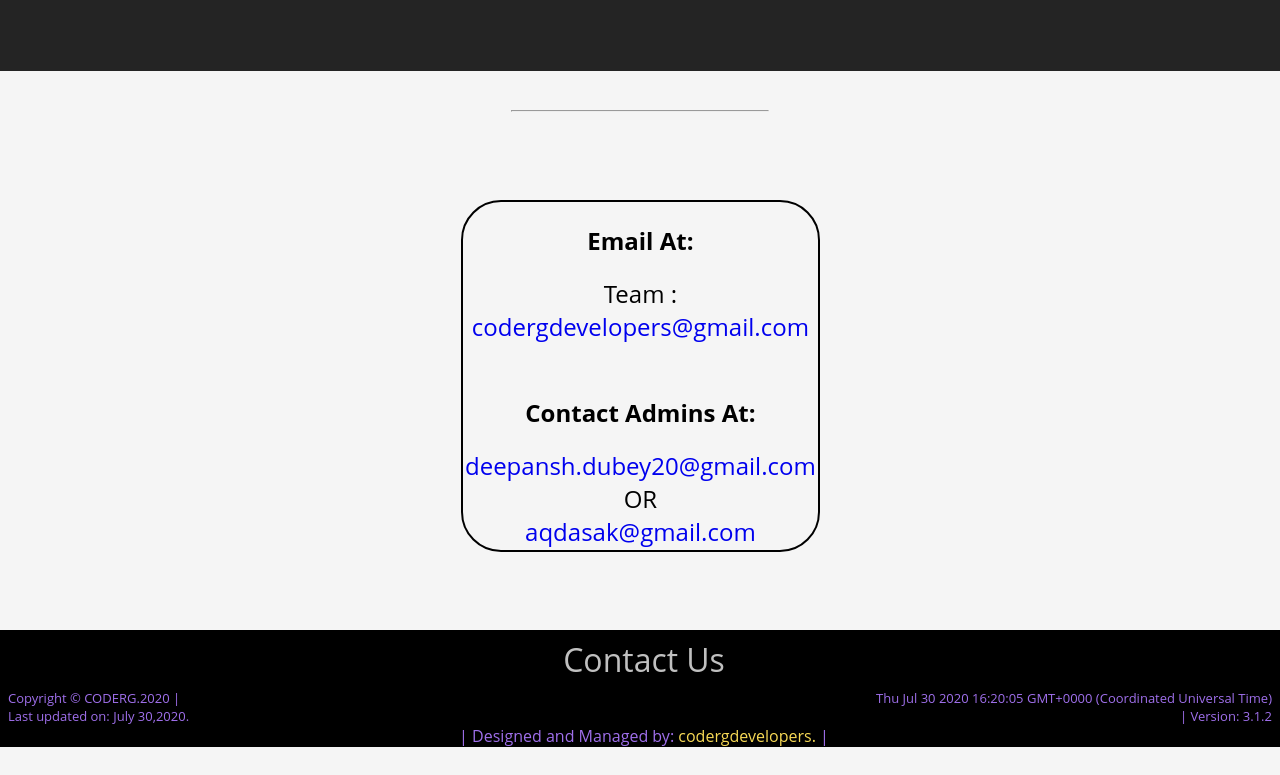
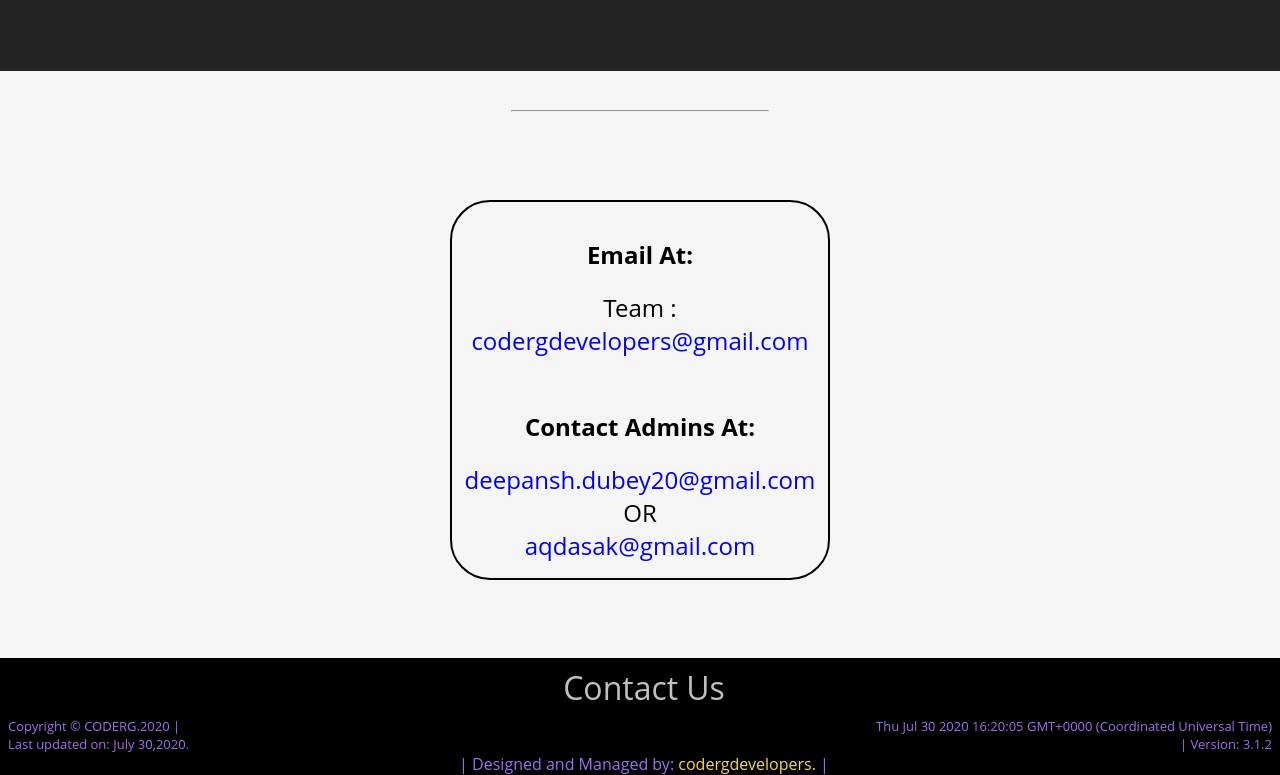
Before and after one commit to codergdevelopers/coderg, a Flask app: page /contact/ in a window 1280 px wide. Shown: the part 377-1152 px from the top of the page. Before the commit the page ends 1124 px from the top, so only its background shows below. Run offline with Flask 2, Linux system fonts and the light colour scheme.

Commit message:
final touch-up.

```diff
--- a/flask_qa/static/css/stylesh32.css
+++ b/flask_qa/static/css/stylesh33.css
@@ -453,7 +453,8 @@ table{
     margin: auto;
     margin-top: 3rem;
     margin-bottom: 3rem;
-    padding: 2px;
+    padding: 1rem;
+    box-sizing: border-box;
     align-items: center;
     justify-content: center;
     font-size: 1.5rem;
--- a/flask_qa/templates/layout.html
+++ b/flask_qa/templates/layout.html
@@ -4,7 +4,7 @@
 <head>
     <meta charset="UTF-8">
     <meta name="viewport" content="width=device-width, initial-scale=1.0">
-    <link rel="stylesheet" href="{{url_for('static',filename='css/stylesh32.css')}}">
+    <link rel="stylesheet" href="{{url_for('static',filename='css/stylesh33.css')}}">
     <link rel="stylesheet" media="screen and (min-width: 481px) and (max-width:1100px)"
         href="{{url_for('static',filename='css/phone29.css')}}">
     <link rel="stylesheet" media="screen and  (max-width:480px)"
```
